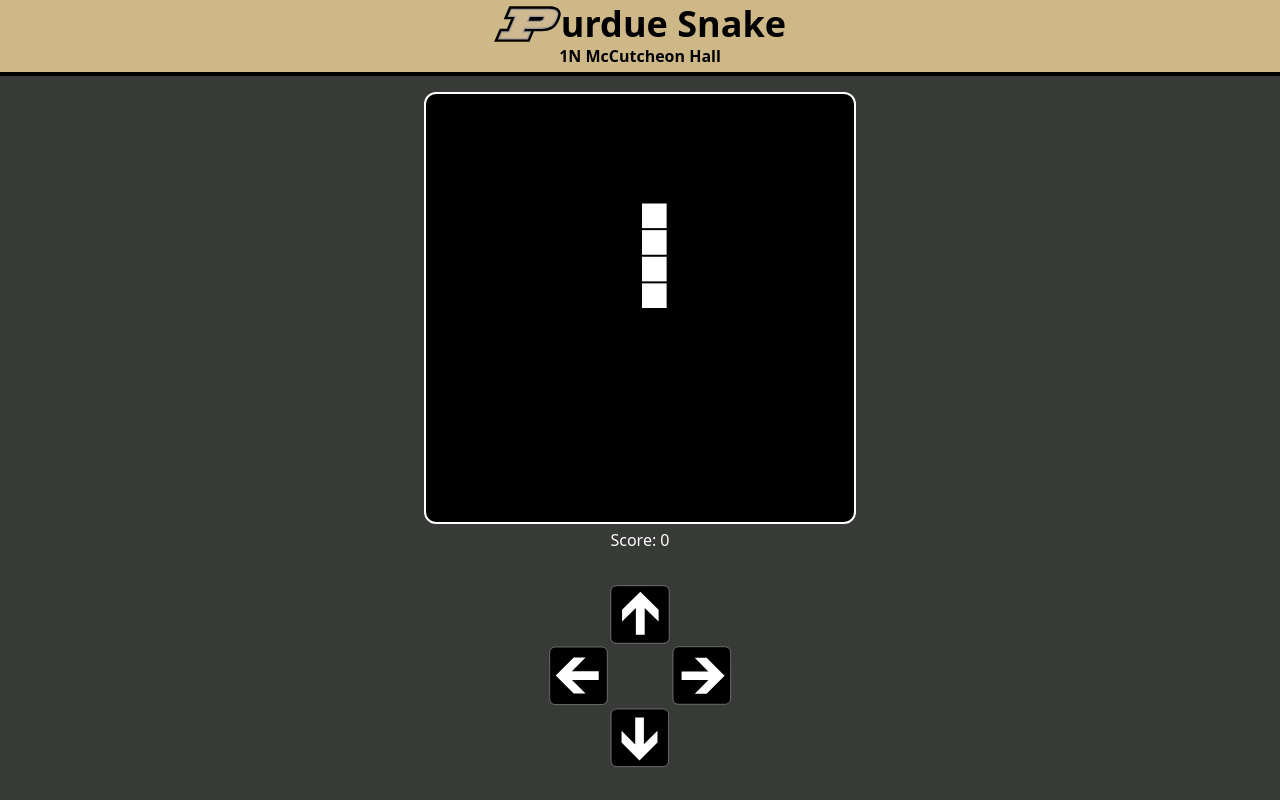
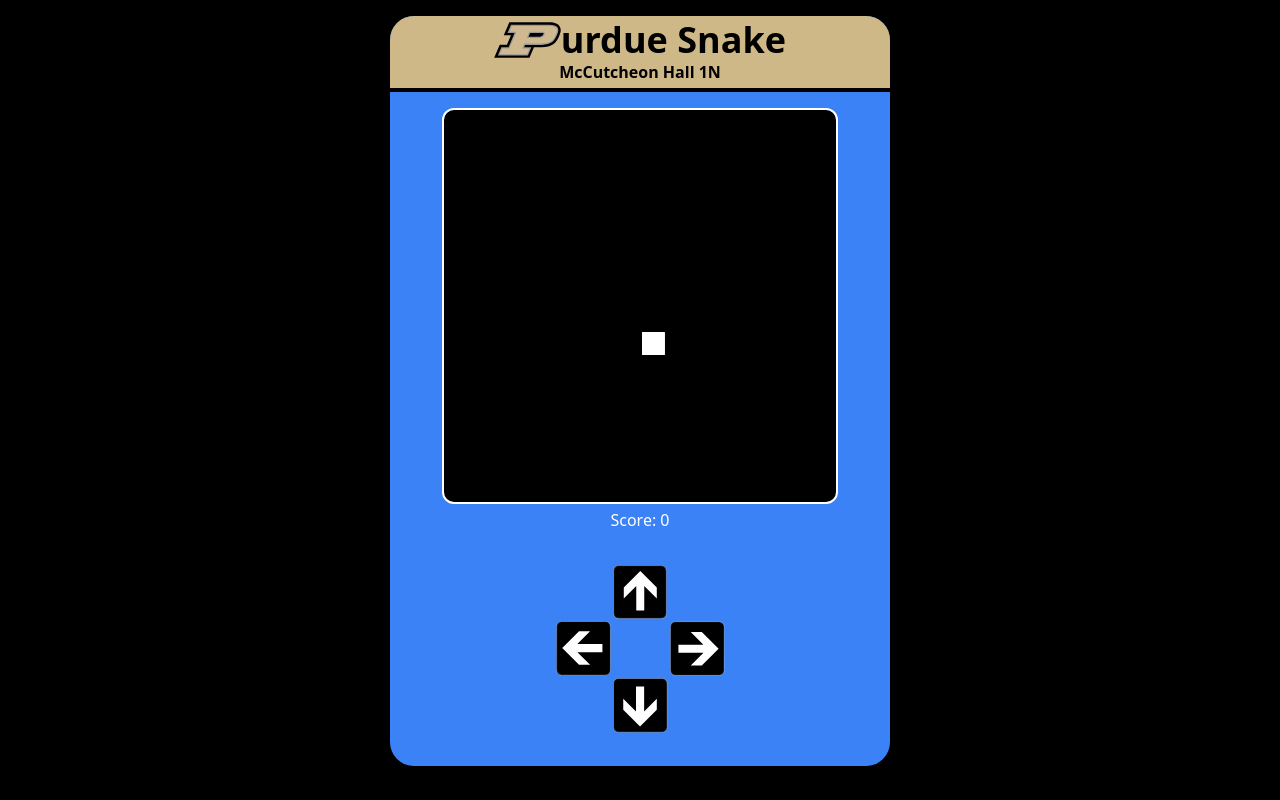
Before and after one commit to Trevin-Small/Purdue-Snake, a website: page dist/index.html in a window 1280 px wide. Drawn offline with Linux system fonts and the light colour scheme.

Commit message:
Working on aesthetics to look like gameboy

```diff
--- a/dist/index.html
+++ b/dist/index.html
@@ -11,15 +11,15 @@
   <link rel="script" href="./snake.js" />
 
 </head>
-<body class="bgp-gold w-screen h-screen fixed flex flex-col items-center" style="padding: env(safe-area-inset-top) 0 env(safe-area-inset-bottom) 0; overflow:hidden;">
-  <div class="bgp-dark-gray w-full h-full fixed m-0 flex flex-col items-center" style="margin: env(safe-area-inset-top) 0 env(safe-area-inset-bottom) 0; overflow:hidden;">
+<body class="bg-black w-screen h-screen flex flex-col items-center" style="padding: calc(env(safe-area-inset-top) + 1rem) 1rem calc(env(safe-area-inset-bottom) + 1rem) 1rem;overflow:hidden;">
+  <div class="bg-blue-500 w-full h-full m-0 flex flex-col items-center rounded-3xl" style="max-width:500px;max-height:750px;">
 
-    <div class="bgp-gold w-full h-auto self-start flex flex-col justify-center items-center p-1">
+    <div class="bgp-gold w-full h-auto self-start flex flex-col justify-center items-center p-1 rounded-t-3xl">
       <div class="w-full flex flex-row justify-center items-center">
         <img src="./assets/purdue.svg" style="height:2.25rem;width:auto;" class="m-0 p-0"/>
         <p class="relative -m-0.25 text-black font-bold text-4xl ">urdue Snake</p>
       </div>
-      <p class="text-black font-bold">1N McCutcheon Hall</p>
+      <p class="text-black font-bold">McCutcheon Hall 1N</p>
     </div>
 
     <div class="bgp-black w-full h-1 self-start"></div>
--- a/dist/snake.js
+++ b/dist/snake.js
@@ -2,9 +2,9 @@
 
 const Snake = ( () => {
 
-  let snake = [[8, 9], [8, 9], [8, 9], [8, 9]];
+  let snake = [[8, 9], [8, 9], [8, 9], [8, 9], [8, 9], [8, 9], [8, 9]];
   let apple = [];
-  let direction = 0;
+  let direction = 4;
   let score = 0;
 
   let gridBoxSize = 0;
```
Also changed, not shown: dist/main.css.
